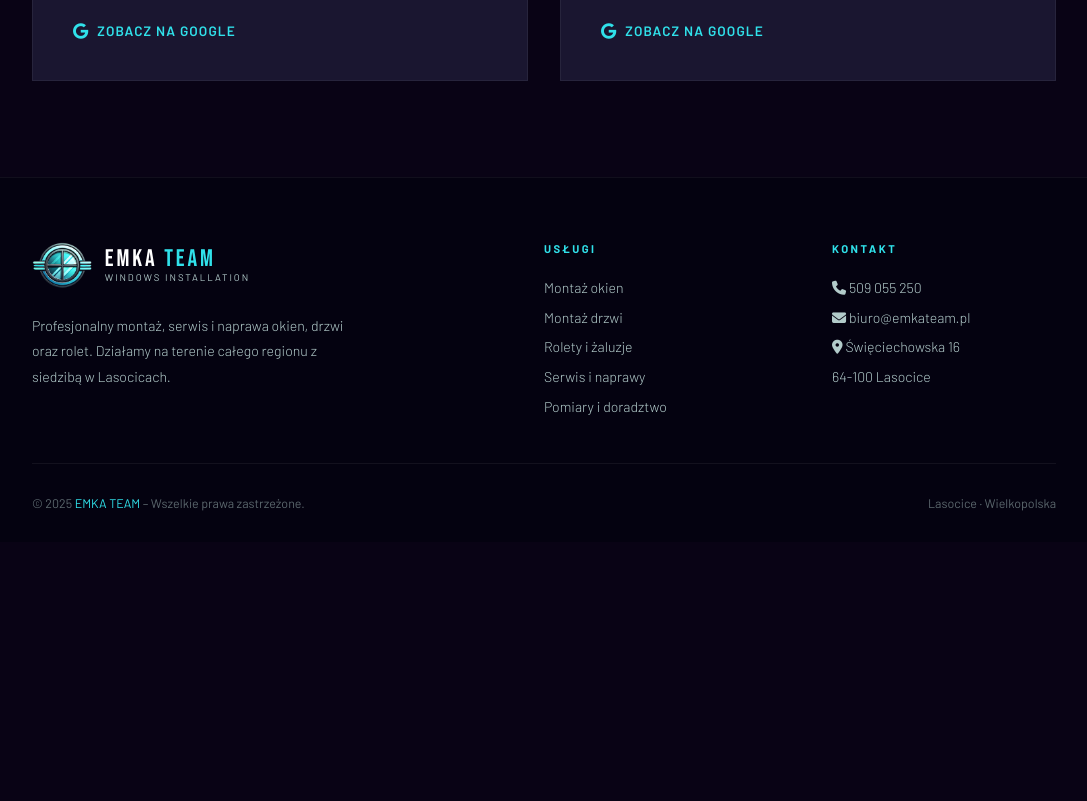
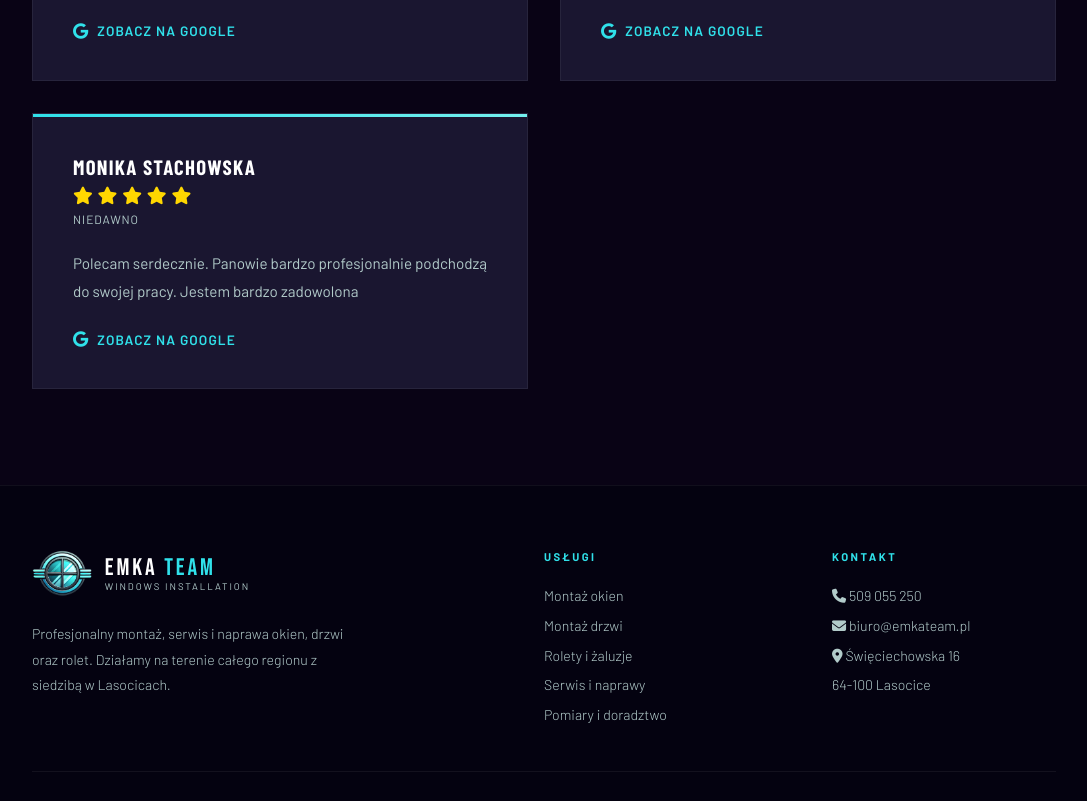
Before and after one commit to HeinrichWinkel/emkateam, a plain HTML site: page opinie.html in a window 1280 px wide. Shown: the part 881-1682 px from the top of the page, without its empty margins (96-1183 px from the left). Before the commit the page ends 1423 px from the top, so only its background shows below. Drawn offline with nearby package versions, Linux system fonts and the light colour scheme; a web font is replaced by a local one.

Commit message:
Update opinie.html

```diff
--- a/opinie.html
+++ b/opinie.html
@@ -44,7 +44,6 @@
     <li class="desktop-only"><a href="opinie.html" class="nav-subpage"><i class="fas fa-star"></i> Opinie</a></li>
     <li class="desktop-only"><a href="tel:509055250" class="nav-cta">509 055 250</a></li>
     <li><a href="index.html" class="nav-back"><i class="fas fa-arrow-left"></i> Powrót</a></li>
-  </ul>
   </ul>
 </nav>
 
@@ -97,6 +96,27 @@
         W świecie pełnym firemek które to niby wszystko wiedzą, wszystko umieją i wszystko zrobią, Wielka radością jest trafić na taką jak Emka Team Windows która faktycznie wie co robi i robi na najwyższym poziomie. Pełen profesjonalizm, rzetelność, dokładność, słowność i w przemiłej atmosferze. MEGA POLECAM !!!
       </div>
       <a href="https://share.google/FdQcESrYPc5yLv3e3" target="_blank" class="opinia-link">
+        <i class="fab fa-google"></i> Zobacz na Google
+      </a>
+    </div>
+
+    <!-- Nowa opinia -->
+    <div class="opinia-card reveal" style="transition-delay:0.2s">
+      <div class="opinia-header">
+        <div class="opinia-author">Monika Stachowska</div>
+        <div class="opinia-stars">
+          <i class="fas fa-star"></i>
+          <i class="fas fa-star"></i>
+          <i class="fas fa-star"></i>
+          <i class="fas fa-star"></i>
+          <i class="fas fa-star"></i>
+        </div>
+        <div class="opinia-date">niedawno</div>
+      </div>
+      <div class="opinia-text">
+        Polecam serdecznie. Panowie bardzo profesjonalnie podchodzą do swojej pracy. Jestem bardzo zadowolona
+      </div>
+      <a href="https://share.google/obD1gNQ74HUHc3FFj" target="_blank" class="opinia-link">
         <i class="fab fa-google"></i> Zobacz na Google
       </a>
     </div>
```
